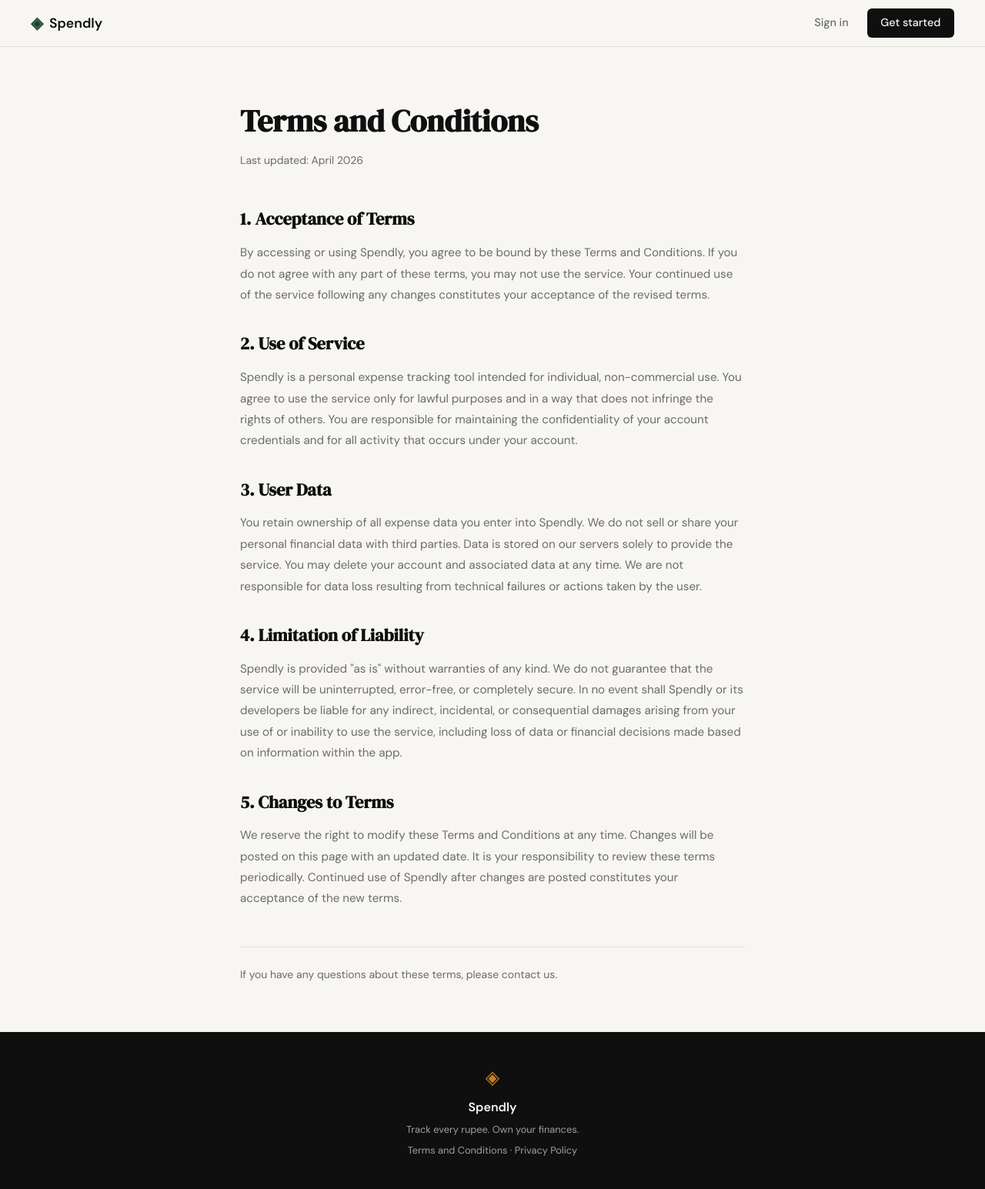
After one commit to varshilgandhi/Claude-Learning, a Flask app: page /terms in a window 1280 px wide. The commit adds this page. Shown: the whole page at 77% size. Run offline with Flask 3, Linux system fonts and the light colour scheme.

Commit message:
landing: add terms and conditions page and route
Co-Authored-By: Claude Sonnet 4.6 <noreply@anthropic.com>

```diff
--- a/app.py
+++ b/app.py
@@ -20,6 +20,11 @@ def register():
 @app.route("/login")
 def login():
     return render_template("login.html")
+
+
+@app.route("/terms")
+def terms():
+    return render_template("terms.html")
 
 
 # ------------------------------------------------------------------ #
--- a/templates/base.html
+++ b/templates/base.html
@@ -35,7 +35,7 @@
             <span class="footer-name">Spendly</span>
             <p class="footer-copy">Track every rupee. Own your finances.</p>
             <p class="footer-copy">
-                <a href="#">Terms and Conditions</a> &middot;
+                <a href="/terms">Terms and Conditions</a> &middot;
                 <a href="#">Privacy Policy</a>
             </p>
         </div>
--- /dev/null
+++ b/templates/terms.html
@@ -0,0 +1,95 @@
+{% extends "base.html" %}
+
+{% block title %}Terms and Conditions — Spendly{% endblock %}
+
+{% block head %}
+<style>
+    .terms-section {
+        padding: 4rem 2rem;
+        max-width: 720px;
+        margin: 0 auto;
+    }
+
+    .terms-section .auth-title {
+        font-size: 2.5rem;
+        margin-bottom: 0.5rem;
+    }
+
+    .terms-date {
+        font-size: 0.875rem;
+        color: var(--ink-muted);
+        margin-bottom: 3rem;
+    }
+
+    .terms-body {
+        display: flex;
+        flex-direction: column;
+        gap: 2rem;
+    }
+
+    .terms-section-block h2 {
+        font-family: var(--font-display);
+        font-size: 1.4rem;
+        color: var(--ink);
+        margin-bottom: 0.75rem;
+    }
+
+    .terms-section-block p {
+        color: var(--ink-muted);
+        line-height: 1.8;
+        font-size: 0.95rem;
+    }
+
+    .terms-footer-note {
+        margin-top: 3rem;
+        padding-top: 1.5rem;
+        border-top: 1px solid var(--border);
+        font-size: 0.875rem;
+        color: var(--ink-muted);
+    }
+</style>
+{% endblock %}
+
+{% block content %}
+
+<div class="terms-section">
+
+    <div class="auth-header" style="text-align: left;">
+        <h1 class="auth-title">Terms and Conditions</h1>
+        <p class="terms-date">Last updated: April 2026</p>
+    </div>
+
+    <div class="terms-body">
+
+        <div class="terms-section-block">
+            <h2>1. Acceptance of Terms</h2>
+            <p>By accessing or using Spendly, you agree to be bound by these Terms and Conditions. If you do not agree with any part of these terms, you may not use the service. Your continued use of the service following any changes constitutes your acceptance of the revised terms.</p>
+        </div>
+
+        <div class="terms-section-block">
+            <h2>2. Use of Service</h2>
+            <p>Spendly is a personal expense tracking tool intended for individual, non-commercial use. You agree to use the service only for lawful purposes and in a way that does not infringe the rights of others. You are responsible for maintaining the confidentiality of your account credentials and for all activity that occurs under your account.</p>
+        </div>
+
+        <div class="terms-section-block">
+            <h2>3. User Data</h2>
+            <p>You retain ownership of all expense data you enter into Spendly. We do not sell or share your personal financial data with third parties. Data is stored on our servers solely to provide the service. You may delete your account and associated data at any time. We are not responsible for data loss resulting from technical failures or actions taken by the user.</p>
+        </div>
+
+        <div class="terms-section-block">
+            <h2>4. Limitation of Liability</h2>
+            <p>Spendly is provided "as is" without warranties of any kind. We do not guarantee that the service will be uninterrupted, error-free, or completely secure. In no event shall Spendly or its developers be liable for any indirect, incidental, or consequential damages arising from your use of or inability to use the service, including loss of data or financial decisions made based on information within the app.</p>
+        </div>
+
+        <div class="terms-section-block">
+            <h2>5. Changes to Terms</h2>
+            <p>We reserve the right to modify these Terms and Conditions at any time. Changes will be posted on this page with an updated date. It is your responsibility to review these terms periodically. Continued use of Spendly after changes are posted constitutes your acceptance of the new terms.</p>
+        </div>
+
+    </div>
+
+    <p class="terms-footer-note">If you have any questions about these terms, please contact us.</p>
+
+</div>
+
+{% endblock %}
```
